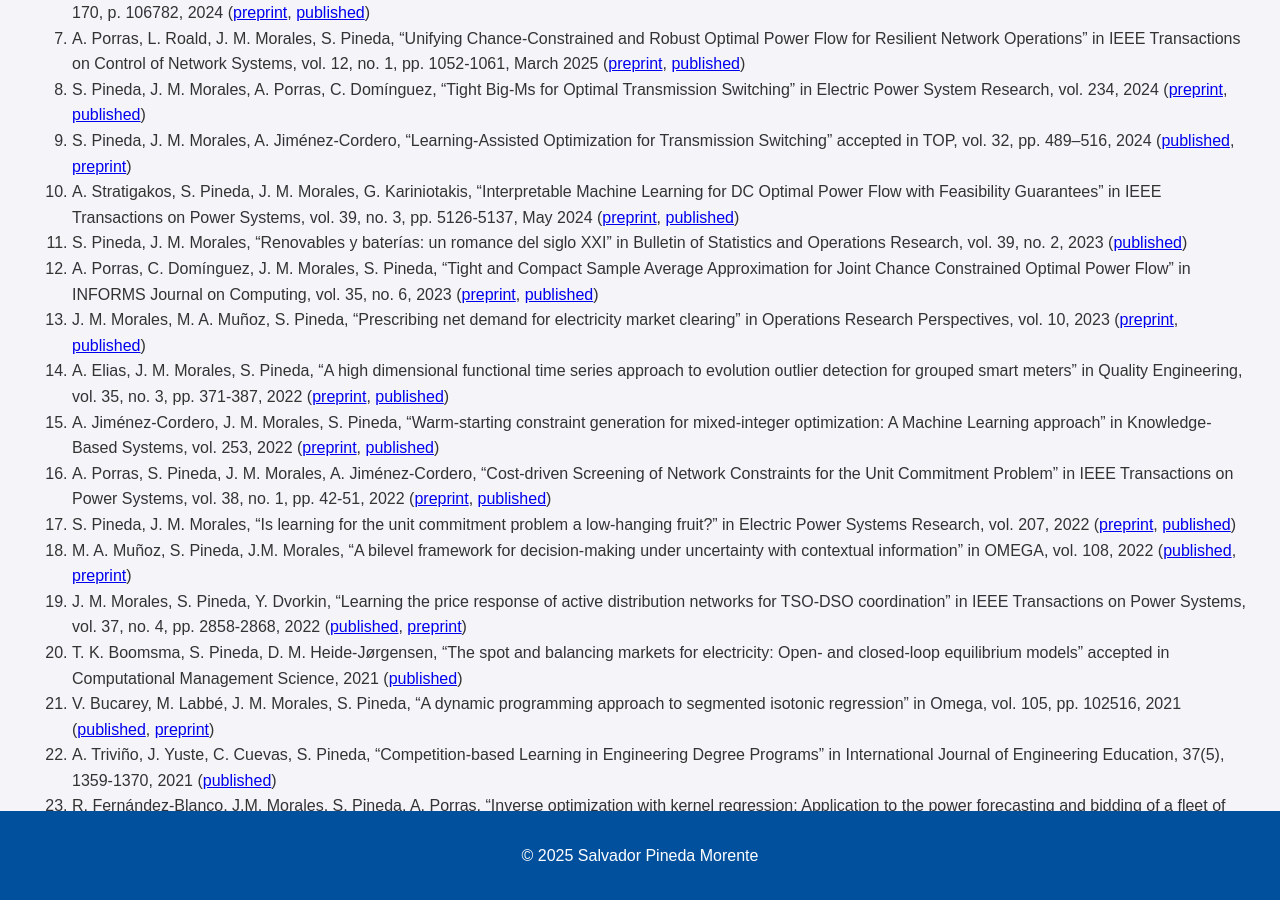
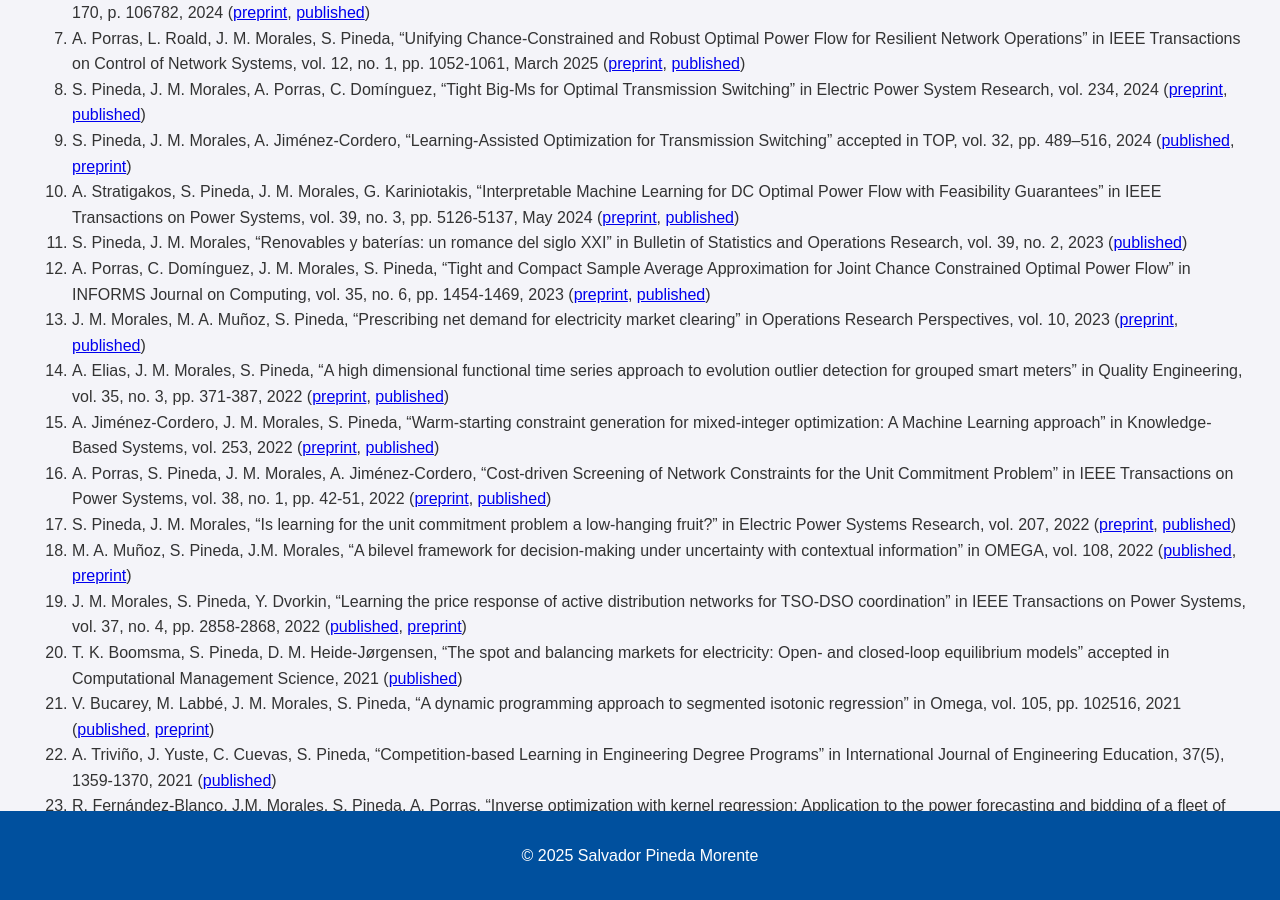
Before and after one commit to salvapineda/salvapineda.github.io, a Jekyll site: the page built from publications.md, in a window 1280 px wide and 900 px high, scrolled down 874 px. Built offline with Jekyll 4.4.1, drawn with Linux system fonts in a browser that asks for light colours.

Commit message:
update publication details for "Tight and Compact Sample Average Approximation for Joint Chance Constrained Optimal Power Flow"

```diff
--- a/publications.md
+++ b/publications.md
@@ -29,7 +29,7 @@ title: "Publications"
 1.  S. Pineda, J. M. Morales, A. Jiménez-Cordero, "Learning-Assisted Optimization for Transmission Switching" accepted in TOP, vol. 32, pp. 489–516, 2024 ([published](https://link.springer.com/article/10.1007/s11750-024-00672-0), [preprint](https://arxiv.org/abs/2304.07269))
 1.  A. Stratigakos, S. Pineda, J. M. Morales, G. Kariniotakis, "Interpretable Machine Learning for DC Optimal Power Flow with Feasibility Guarantees" in IEEE Transactions on Power Systems, vol. 39, no. 3, pp. 5126-5137, May 2024 ([preprint](https://hal.science/hal-04038380#), [published](https://ieeexplore.ieee.org/document/10319106))
 1.  S. Pineda, J. M. Morales, "Renovables y baterías: un romance del siglo XXI" in Bulletin of Statistics and Operations Research, vol. 39, no. 2, 2023 ([published](https://www.seio.es/beio/renovables-y-baterias-un-romance-del-siglo-xxi/))
-1.  A. Porras, C. Domínguez, J. M. Morales, S. Pineda, "Tight and Compact Sample Average Approximation for Joint Chance Constrained Optimal Power Flow" in INFORMS Journal on Computing, vol. 35, no. 6, 2023 ([preprint](https://arxiv.org/abs/2205.03370), [published](https://pubsonline.informs.org/doi/10.1287/ijoc.2022.0302))
+1.  A. Porras, C. Domínguez, J. M. Morales, S. Pineda, "Tight and Compact Sample Average Approximation for Joint Chance Constrained Optimal Power Flow" in INFORMS Journal on Computing, vol. 35, no. 6, pp. 1454-1469, 2023 ([preprint](https://arxiv.org/abs/2205.03370), [published](https://pubsonline.informs.org/doi/10.1287/ijoc.2022.0302))
 1.  J. M. Morales, M. A. Muñoz, S. Pineda, "Prescribing net demand for electricity market clearing" in Operations Research Perspectives, vol. 10, 2023 ([preprint](https://arxiv.org/abs/2108.01003), [published](https://www.sciencedirect.com/science/article/pii/S2214716023000039?via%3Dihub))
 1.  A. Elias, J. M. Morales, S. Pineda, "A high dimensional functional time series approach to evolution outlier detection for grouped smart meters" in Quality Engineering, vol. 35, no. 3, pp. 371-387, 2022 ([preprint](https://arxiv.org/abs/2107.01144), [published](https://www.tandfonline.com/doi/full/10.1080/08982112.2022.2135009))
 1.  A. Jiménez-Cordero, J. M. Morales, S. Pineda, "Warm-starting constraint generation for mixed-integer optimization: A Machine Learning approach" in Knowledge-Based Systems, vol. 253, 2022 ([preprint](https://arxiv.org/abs/2103.13074), [published](https://www.sciencedirect.com/science/article/pii/S0950705122007894?via%3Dihub))
```
